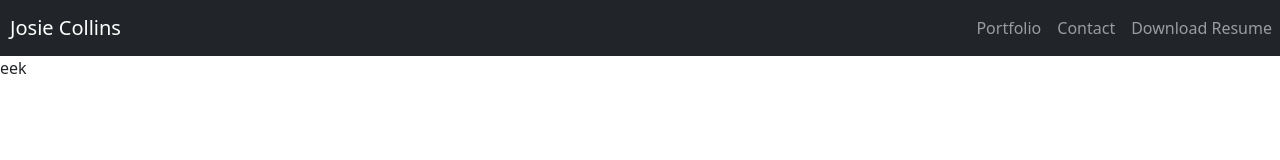
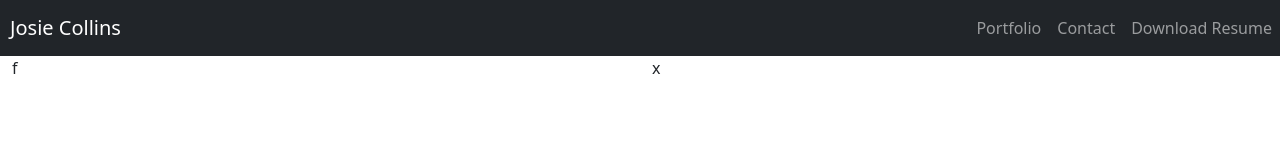
Before and after one commit to josiecl/20-React-Portfolio, a React (Create React App) app: page / in a window 1280 px wide. Shown: the top 160 px of the page. Built offline with nearby package versions, Linux system fonts and the light colour scheme.

Commit message:
resume download functionality

```diff
--- a/src/App.js
+++ b/src/App.js
@@ -4,8 +4,8 @@ import './App.css';
 import Home from './pages/Home';
 import Contact from './pages/Contact';
 import Portfolio from './pages/Portfolio';
-import Footer from './components/Footer'
-import Header from './components/Header'
+import Footer from './components/Footer';
+import Header from './components/Header';
 
 // import API from './utils/API';
 function App() {
@@ -16,8 +16,8 @@ function App() {
           {/* <NavTabs /> */}
           <Header />
           <Route exact path="/" component={Home} />
-          {/* <Route exact path="/portfolio" component={Portfolio} />
-          <Route path="/contact" component={Contact} /> */}
+          <Route exact path="/portfolio" component={Portfolio} />
+          <Route path="/contact" component={Contact} />
           <Footer />
         </div>
       </Router>
--- /dev/null
+++ b/src/components/Grid/index.js
@@ -0,0 +1,28 @@
+import React from "react";
+
+// Exporting the Container, Row, and Col components from this file
+
+// This Container component allows us to use a bootstrap container without worrying about class names
+export function Container({ fluid, children }) {
+  return <div className={`container${fluid ? "-fluid" : ""}`}>{children}</div>;
+}
+
+// This Row component lets us use a bootstrap row without having to think about class names
+export function Row({ fluid, children }) {
+  return <div className={`row${fluid ? "-fluid" : ""}`}>{children}</div>;
+}
+
+// This Col component lets us size bootstrap columns with less syntax
+// e.g. <Col size="md-12"> instead of <div className="col-md-12">
+export function Col({ size, children }) {
+  return (
+    <div
+      className={size
+        .split(" ")
+        .map(size => "col-" + size)
+        .join(" ")}
+    >
+      {children}
+    </div>
+  );
+}
--- a/src/components/Header/index.js
+++ b/src/components/Header/index.js
@@ -32,7 +32,7 @@ function Header() {
               </a>
             </li>
             <li className="nav-item active">
-              <a className="nav-link" href="#">Download Resume</a>
+              <a className="nav-link" href="jcollresume.pdf" download>Download Resume</a>
             </li>
 
           </ul>
--- a/src/pages/Home.js
+++ b/src/pages/Home.js
@@ -1,10 +1,20 @@
 import React from "react";
+import { Col, Row, Container } from "../components/Grid"
 
 
 
 const Home = () => {
   return (
-    <p>eek</p>
+    <Container fluid>
+      <Row>
+        <Col size="md-6">
+          f
+        </Col>
+        <Col size="md-6 sm-12">
+          x
+        </Col>
+      </Row>
+    </Container>
   );
 };
 
```
Also changed, not shown: 1 other file (tests, documents, lock files or other folders).
